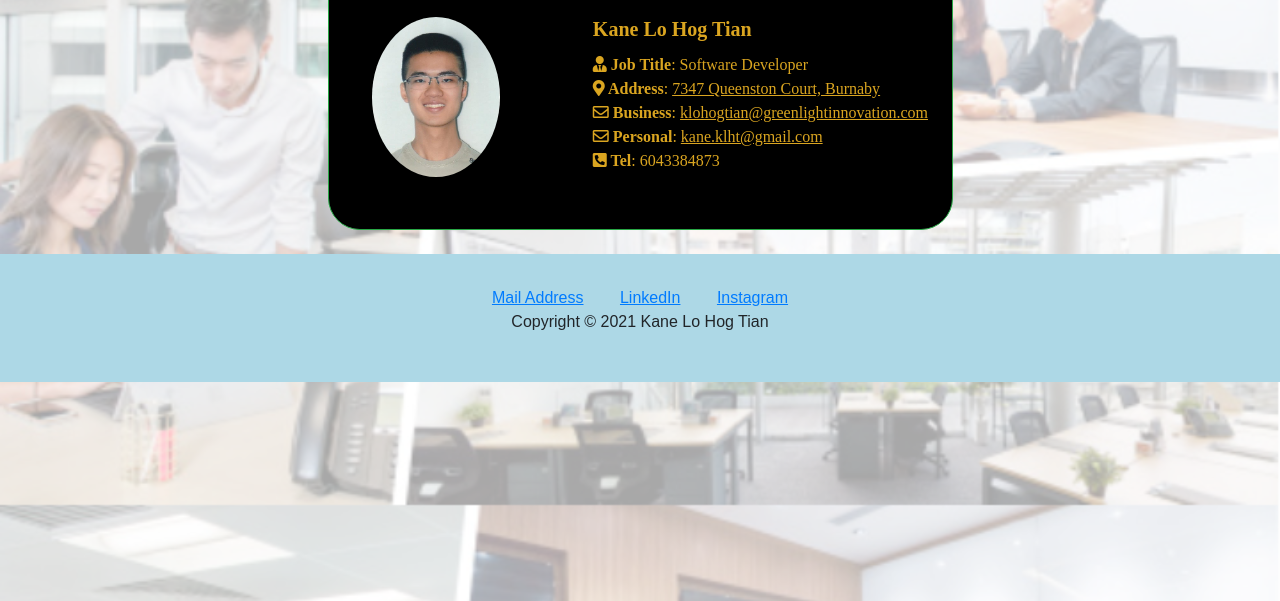
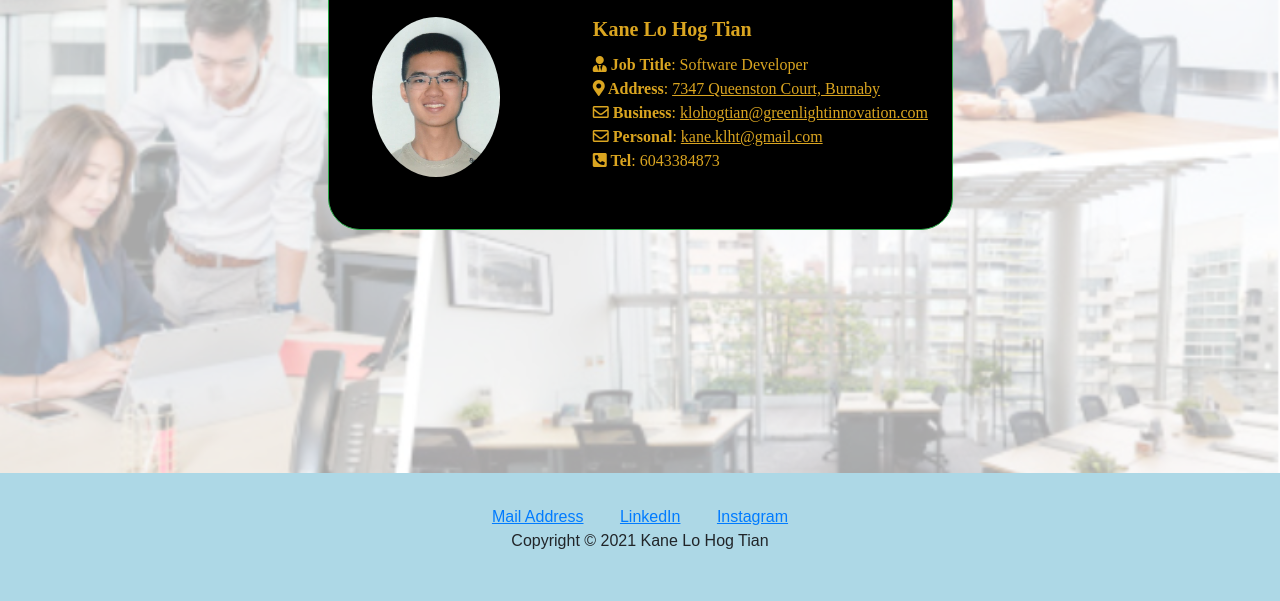
Before and after one commit to KaneLo97/KaneLo97.github.io, a plain HTML site: page business_card.html in a window 1280 px wide. Shown: the part 199-800 px from the top of the page. Drawn offline with nearby package versions, Linux system fonts and the light colour scheme.

Commit message:
fixed footer styling issue for mobile screen

```diff
--- a/css/business_card.css
+++ b/css/business_card.css
@@ -27,6 +27,12 @@
     text-decoration: underline;
 }
 
+.footer {
+    bottom: 0;
+    position: absolute;
+    width: 100%;
+}
+
 .image_container {
     margin-bottom: 2em;
 }
@@ -40,3 +46,9 @@
         width: 100%;
     }
 }
+
+@media only screen and (max-width: 650px) {
+    .footer {
+        position: initial;
+    }
+}
```
